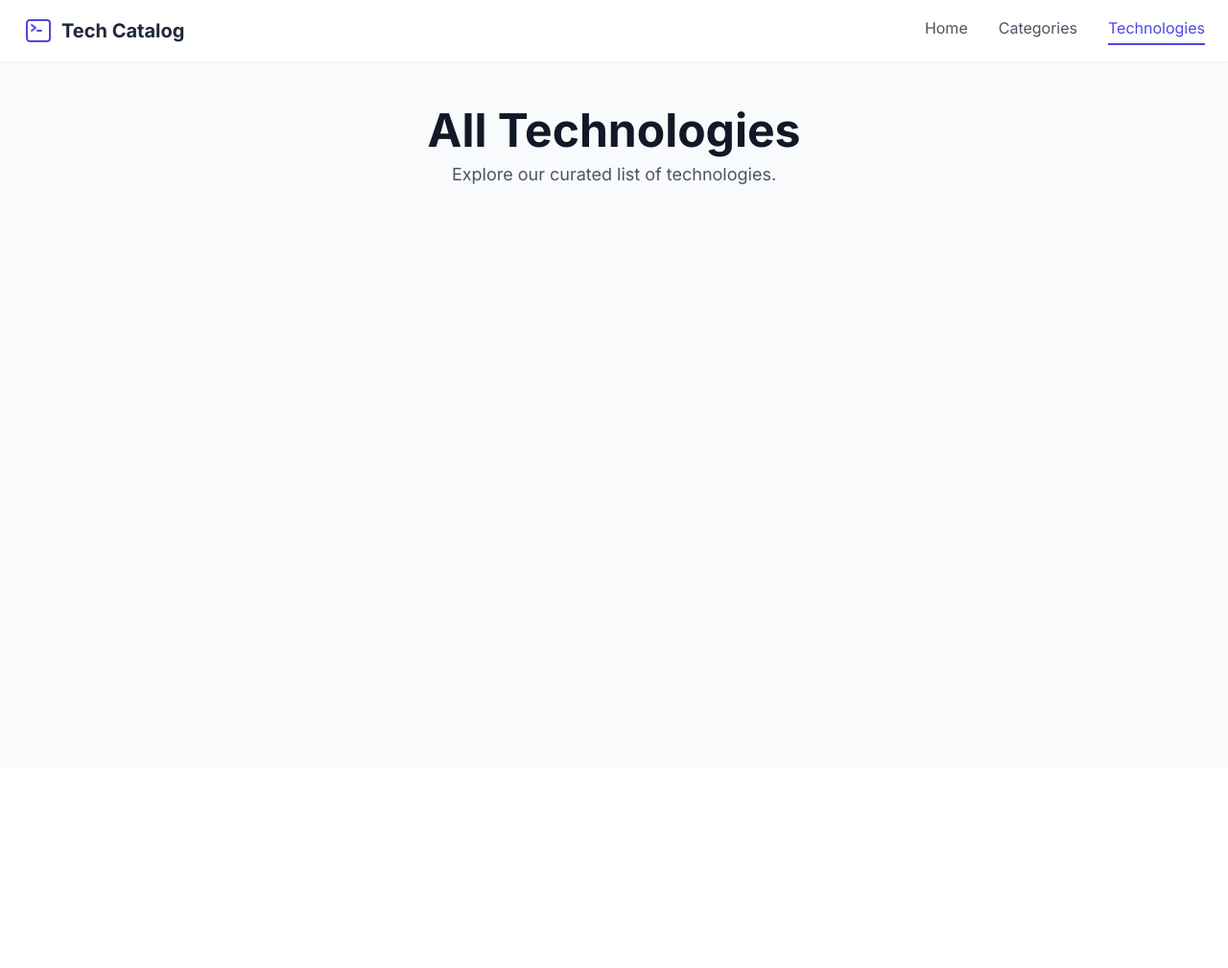
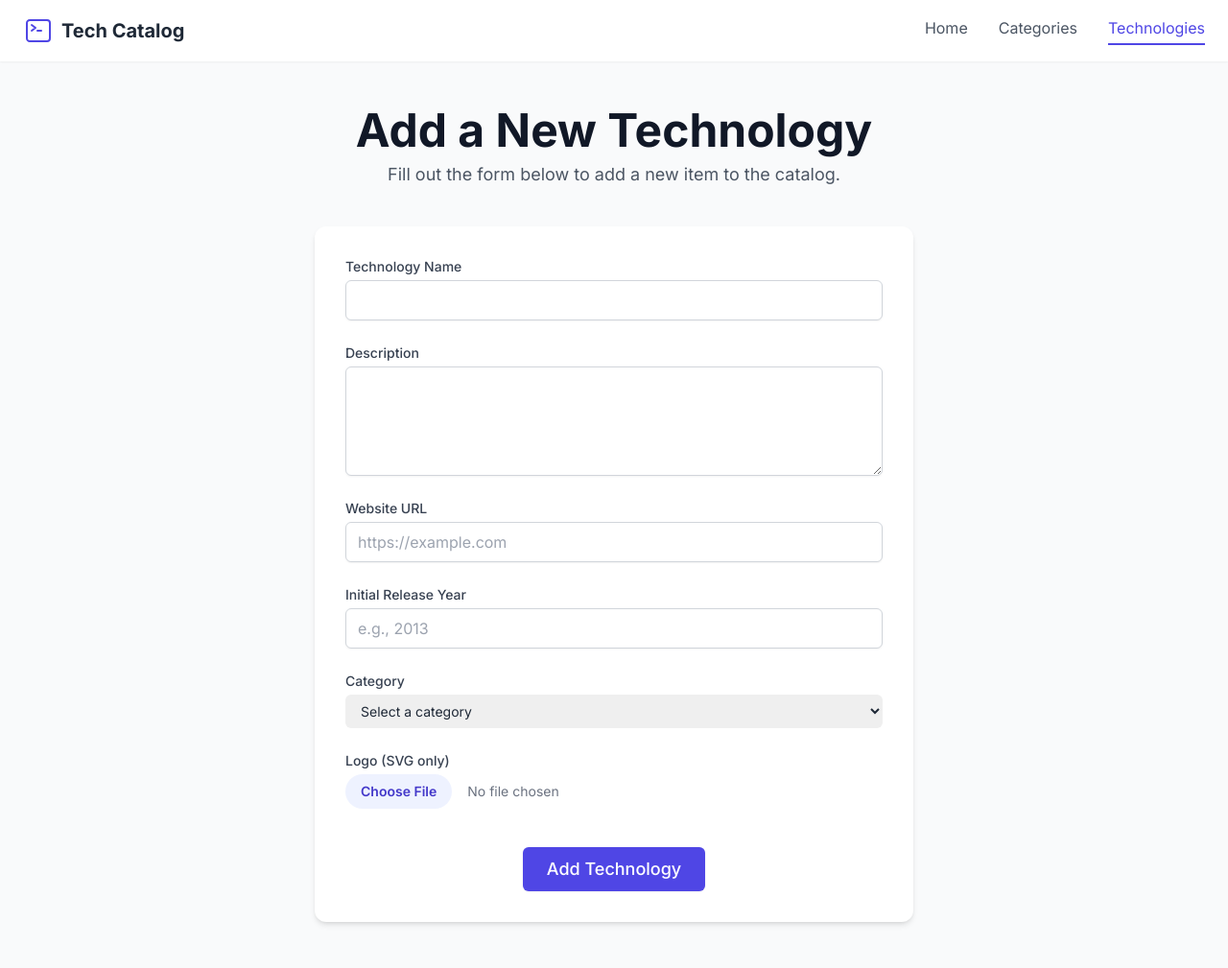
Before and after one commit to mbaizhakyp/inventory, a Node server app: page /technologies/new in a window 1280 px wide. Shown: the whole page at 96% size. Before the commit the page ends 192 px from the top, so only its background shows below. Run offline with Node 20, Linux system fonts and the light colour scheme; data that the repository does not hold is empty; some libraries are stand-ins or nearby versions.

Commit message:
Add new tech form

```diff
--- a/db/queries.js
+++ b/db/queries.js
@@ -6,9 +6,10 @@ async function getAllTechnologies() {
   );
   return rows;
 }
+
 async function getAllCategories() {
   const { rows } = await pool.query(
-    "SELECT category_id, name, description, logo_url FROM Categories ORDER BY name"
+    "SELECT category_id, name, description FROM Categories ORDER BY name"
   );
   return rows;
 }
@@ -21,8 +22,50 @@ async function getTechnologiesByCategory(categoryId) {
   return rows;
 }
 
+async function getCategoryById(id) {
+    const { rows } = await pool.query(
+        "SELECT * FROM Categories WHERE category_id = $1",
+        [id]
+    );
+    return rows[0];
+}
+
+// This is the updated function for creating a new technology.
+// It's safer and more robust than the previous version.
+async function createTechnology(techData) {
+  const {
+    name,
+    description,
+    website_url,
+    initial_release_year,
+    logo_url, // This will be the filename from Multer, or undefined
+    category_id,
+  } = techData;
+
+  const query = {
+    text: `
+      INSERT INTO Technologies (name, description, website_url, initial_release_year, logo_url, category_id)
+      VALUES ($1, $2, $3, $4, $5, $6)
+    `,
+    // Use '|| null' to ensure that if a value is missing (like release year or logo),
+    // we insert a proper SQL NULL instead of 'undefined'.
+    values: [
+      name,
+      description,
+      website_url || null,
+      initial_release_year || null,
+      logo_url || null,
+      category_id,
+    ],
+  };
+  await pool.query(query);
+}
+
+
 module.exports = {
   getAllTechnologies,
   getAllCategories,
   getTechnologiesByCategory,
+  getCategoryById,
+  createTechnology, // Make sure to export the new function
 };
--- a/package.json
+++ b/package.json
@@ -21,6 +21,7 @@
     "dotenv": "^17.2.2",
     "ejs": "^3.1.10",
     "express": "^5.1.0",
+    "multer": "^2.0.2",
     "pg": "^8.16.3"
   }
 }
--- a/routes/technologies.js
+++ b/routes/technologies.js
@@ -1,6 +1,32 @@
 const { Router } = require("express");
 const router = Router();
 const db = require("../db/queries");
+const multer = require('multer');
+const path = require('path');
+
+// --- Multer Configuration ---
+const storage = multer.diskStorage({
+  // Tell Multer to save files in the 'public' folder
+  destination: (req, file, cb) => {
+    cb(null, 'public');
+  },
+  // Tell Multer to use a unique name (timestamp + original name)
+  filename: (req, file, cb) => {
+    cb(null, Date.now() + path.extname(file.originalname));
+  }
+});
+
+// Create a file filter to only allow .svg files
+const fileFilter = (req, file, cb) => {
+    if (file.mimetype === 'image/svg+xml') {
+        cb(null, true);
+    } else {
+        cb(new Error('Only SVG files are allowed!'), false);
+    }
+};
+
+// Initialize Multer with the storage configuration and file filter
+const upload = multer({ storage: storage, fileFilter: fileFilter });
 
 router.get("/", async (req, res) => {
   try{
@@ -19,6 +45,41 @@ router.get("/", async (req, res) => {
     res.status(500).send("Internal Server Error");
   }
 
+});
+
+router.get("/new", async (req, res) => { // 1. Make the function async
+  try {
+    const allCategories = await db.getAllCategories();
+
+    res.render("new-tech-form", {
+      title: "Add New Technology",
+      categories: allCategories, // This was the missing piece of data
+      currentPage: "Technologies",
+    });
+  } catch (err) {
+    console.error("Error fetching categories for form:", err);
+    res.status(500).send("Internal Server Error");
+  }
+});
+// Use the multer middleware here. The 'logo_file' must match the 'name' in your form's file input.
+router.post("/new", upload.single('logo_file'), async (req, res) => {
+    try {
+        // The text fields from your form are in req.body
+        const newTechData = req.body;
+
+        // Multer adds the file info to req.file. We just need the filename.
+        if (req.file) {
+            newTechData.logo_url = req.file.filename;
+        }
+
+        // Now, call your database function with the combined data
+        await db.createTechnology(newTechData);
+
+        res.redirect('/technologies');
+    } catch (err) {
+        console.error("Error creating technology:", err);
+        res.status(500).send("Internal Server Error");
+    }
 });
 
 router.get("/:id", async (req, res) => {
@@ -40,4 +101,6 @@ router.get("/:id", async (req, res) => {
   }
 });
 
+
+
 module.exports = router;
--- /dev/null
+++ b/views/new-tech-form.ejs
@@ -0,0 +1,151 @@
+<!DOCTYPE html>
+<html lang="en">
+  <head>
+    <meta charset="UTF-8" />
+    <meta name="viewport" content="width=device-width, initial-scale=1.0" />
+    <title><%= title %></title>
+    <script src="https://cdn.tailwindcss.com"></script>
+    <link
+      href="https://fonts.googleapis.com/css2?family=Inter:wght@400;500;600;700&display=swap"
+      rel="stylesheet"
+    />
+    <style>
+      body {
+        font-family: "Inter", sans-serif;
+      }
+    </style>
+  </head>
+  <body class="bg-gray-50 text-gray-800">
+    <%- include('partials/header') %>
+
+    <div class="container mx-auto px-6 py-12 max-w-2xl">
+      <!-- Page Header -->
+      <header class="mb-10 text-center">
+        <h1 class="text-4xl md:text-5xl font-bold text-gray-900">
+          Add a New Technology
+        </h1>
+        <p class="mt-2 text-lg text-gray-600">
+          Fill out the form below to add a new item to the catalog.
+        </p>
+      </header>
+
+      <!-- Form Section -->
+      <main>
+        <!-- The form needs enctype="multipart/form-data" to handle file uploads -->
+        <form action="/technologies/new" method="POST" enctype="multipart/form-data" class="space-y-6 bg-white p-8 rounded-xl shadow-md">
+
+          <!-- Name Input -->
+          <div>
+            <label for="name" class="block text-sm font-medium text-gray-700"
+              >Technology Name</label
+            >
+            <input
+              type="text"
+              id="name"
+              name="name"
+              required
+              class="mt-1 block w-full px-3 py-2 bg-white border border-gray-300 rounded-md shadow-sm placeholder-gray-400 focus:outline-none focus:ring-indigo-500 focus:border-indigo-500"
+            />
+          </div>
+
+          <!-- Description Input -->
+          <div>
+            <label
+              for="description"
+              class="block text-sm font-medium text-gray-700"
+              >Description</label
+            >
+            <textarea
+              id="description"
+              name="description"
+              rows="4"
+              required
+              class="mt-1 block w-full px-3 py-2 bg-white border border-gray-300 rounded-md shadow-sm placeholder-gray-400 focus:outline-none focus:ring-indigo-500 focus:border-indigo-500"
+            ></textarea>
+          </div>
+
+          <!-- Website URL Input -->
+          <div>
+            <label
+              for="website_url"
+              class="block text-sm font-medium text-gray-700"
+              >Website URL</label
+            >
+            <input
+              type="url"
+              id="website_url"
+              name="website_url"
+              placeholder="https://example.com"
+              class="mt-1 block w-full px-3 py-2 bg-white border border-gray-300 rounded-md shadow-sm placeholder-gray-400 focus:outline-none focus:ring-indigo-500 focus:border-indigo-500"
+            />
+          </div>
+
+          <!-- Release Year Input -->
+          <div>
+            <label
+              for="initial_release_year"
+              class="block text-sm font-medium text-gray-700"
+              >Initial Release Year</label
+            >
+            <input
+              type="number"
+              id="initial_release_year"
+              name="initial_release_year"
+              min="1950"
+              max="2099"
+              placeholder="e.g., 2013"
+              class="mt-1 block w-full px-3 py-2 bg-white border border-gray-300 rounded-md shadow-sm placeholder-gray-400 focus:outline-none focus:ring-indigo-500 focus:border-indigo-500"
+            />
+          </div>
+
+          <!-- Category Select Dropdown -->
+          <div>
+            <label
+              for="category_id"
+              class="block text-sm font-medium text-gray-700"
+              >Category</label
+            >
+            <select
+              id="category_id"
+              name="category_id"
+              required
+              class="mt-1 block w-full pl-3 pr-10 py-2 text-base border-gray-300 focus:outline-none focus:ring-indigo-500 focus:border-indigo-500 sm:text-sm rounded-md"
+            >
+              <option value="" disabled selected>Select a category</option>
+              <% if (categories && categories.length) { %>
+                <% categories.forEach(category => { %>
+                <option value="<%= category.category_id %>">
+                  <%= category.name %>
+                </option>
+                <% }); %>
+              <% } %>
+            </select>
+          </div>
+
+          <!-- File Input for Logo -->
+          <div>
+            <label for="logo_file" class="block text-sm font-medium text-gray-700">Logo (SVG only)</label>
+            <input
+              type="file"
+              id="logo_file"
+              name="logo_file"
+              accept=".svg, image/svg+xml"
+              class="mt-1 block w-full text-sm text-gray-500 file:mr-4 file:py-2 file:px-4 file:rounded-full file:border-0 file:text-sm file:font-semibold file:bg-indigo-50 file:text-indigo-700 hover:file:bg-indigo-100"
+            />
+          </div>
+
+
+          <!-- Submit Button -->
+          <div class="flex justify-center pt-4">
+            <button
+              type="submit"
+              class="inline-flex justify-center py-2 px-6 border border-transparent shadow-sm text-lg font-medium rounded-md text-white bg-indigo-600 hover:bg-indigo-700 focus:outline-none focus:ring-2 focus:ring-offset-2 focus:ring-indigo-500 transition-colors"
+            >
+              Add Technology
+            </button>
+          </div>
+        </form>
+      </main>
+    </div>
+  </body>
+</html>
--- a/views/technologies.ejs
+++ b/views/technologies.ejs
@@ -85,5 +85,6 @@
         <% }); %>
       </div>
     </div>
+    <a href="/technologies/new" class="button-style">Add New Technology</a>
   </body>
 </html>
```
Also changed, not shown: db/populatedb.js (+11 -11 lines), views/categories.ejs (+6 -35 lines), public/1758821548790.svg (added), 1 other file.
